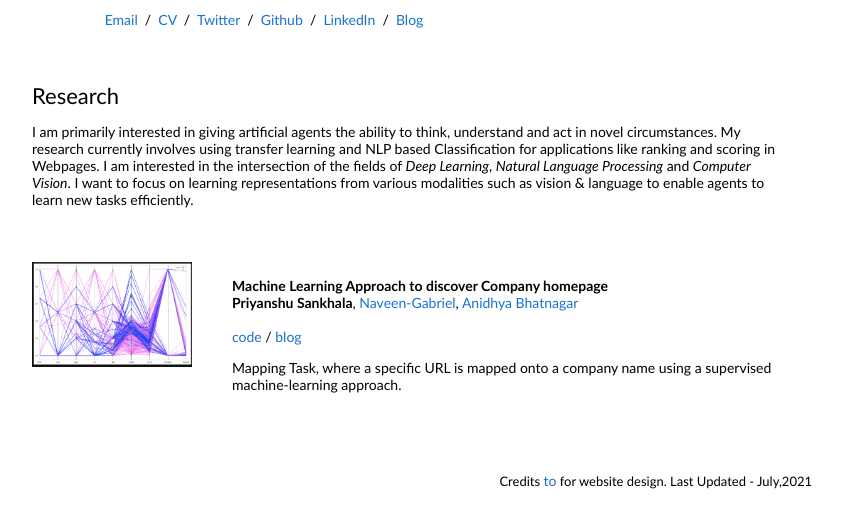
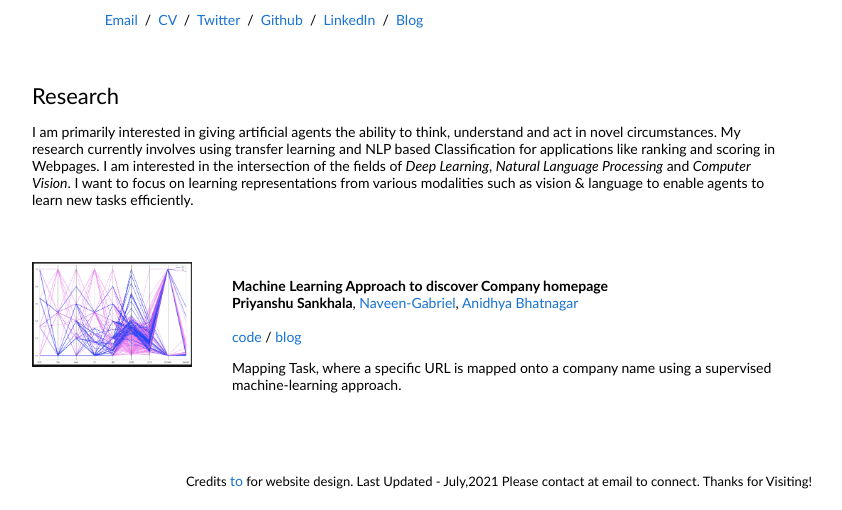
Before and after one commit to priyanshusankhala/priyanshu.github.io, a plain HTML site: page index.html in a window 1280 px wide. Shown: the part 296-806 px from the top of the page, without its empty margins (228-1070 px from the left). Drawn offline with Linux system fonts and the light colour scheme.

Commit message:
add files via upload

```diff
--- a/index.html
+++ b/index.html
@@ -18,7 +18,6 @@
 
   gtag('config', 'G-VWX804FDNR');
 </script>
-
 <body>
   <table style="width:100%;max-width:800px;border:0px;border-spacing:0px;border-collapse:separate;margin-right:auto;margin-left:auto;"><tbody>
     <tr style="padding:0px">
@@ -146,6 +145,7 @@
               <br>
               <p style="text-align:right;font-size:small;">
                 Credits <a style="font-size: 14px" href="https://github.com/jonbarron/jonbarron_website">to</a> for website design. Last Updated - July,2021
+                Please contact at email to connect. Thanks for Visiting!
             </td>
           </tr>
         </tbody></table>
```
